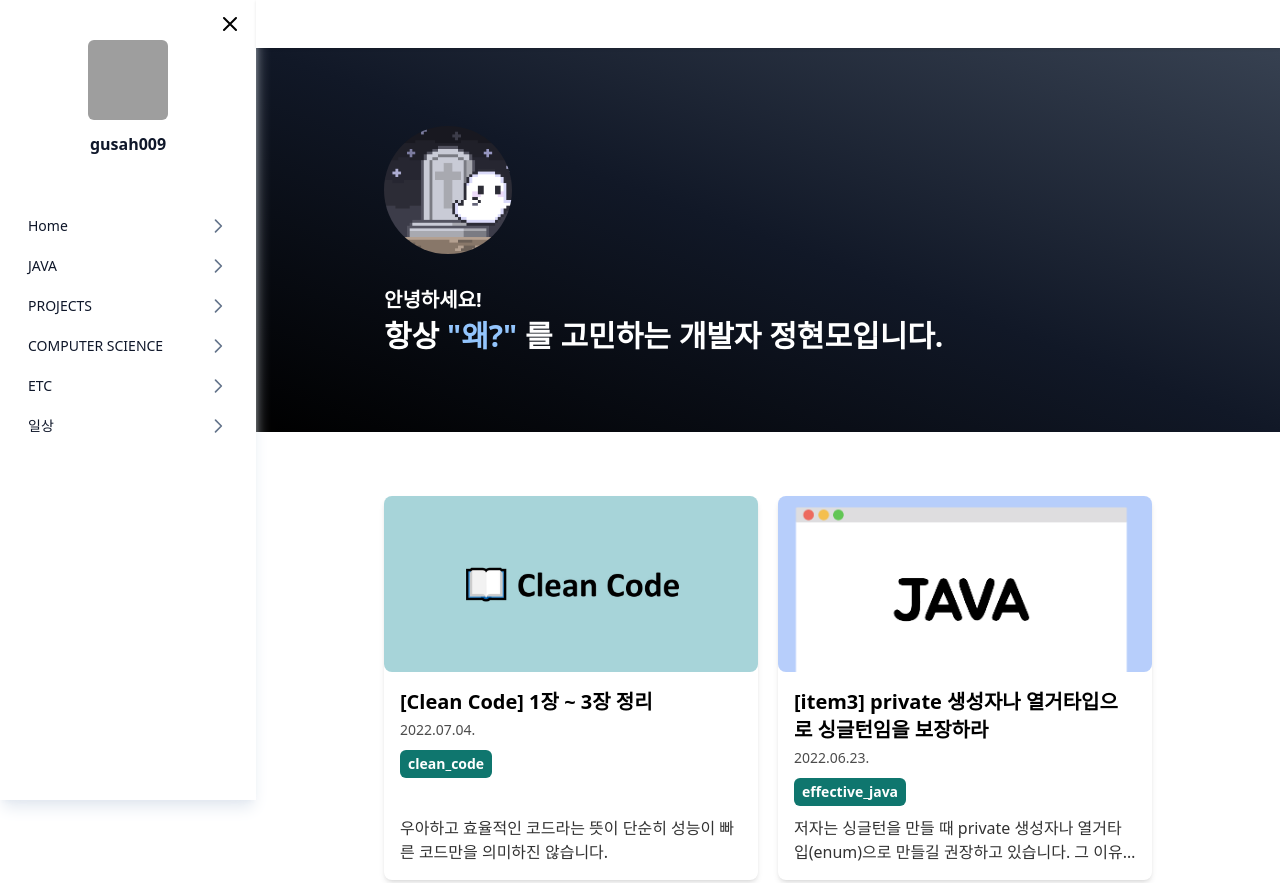
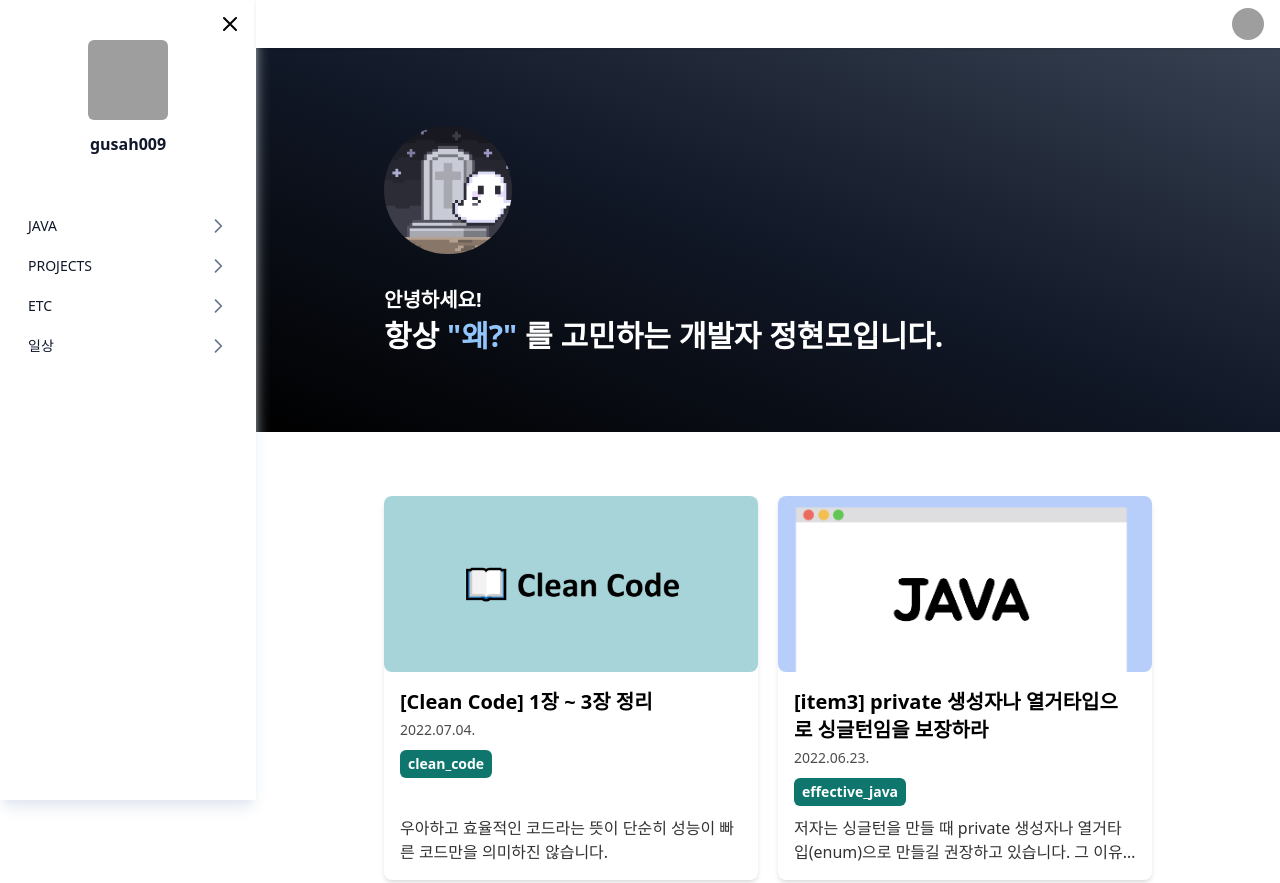
Before and after one commit to publdaze/gatsby-blog-templete, a Gatsby site: page / in a window 1280 px wide. Shown: the top 883 px of the page. Built offline with nearby package versions, Linux system fonts and the light colour scheme; Gatsby itself is replaced by a stand-in of ours; grey boxes are pictures that could not be loaded.

Commit message:
프로필 이미지 클릭 시 home으로 이동
#8

```diff
--- a/src/components/Common/Sidebar.tsx
+++ b/src/components/Common/Sidebar.tsx
@@ -26,7 +26,6 @@ const Sidebar = ({ children }: SidebarProps) => {
   const [sidebarOpen, setSidebarOpen] = useState(false);
   const [sidebarForDeskOpen, setSidebarForDeskOpen] = useState(true);
   const categories = {
-    Home: [],
     JAVA: [
       {
         name: 'Clean Code',
@@ -51,7 +50,6 @@ const Sidebar = ({ children }: SidebarProps) => {
         href: '/?category=keeper_homepage',
       },
     ],
-    'COMPUTER SCIENCE': [],
     ETC: [
       {
         name: 'Git',
@@ -121,11 +119,13 @@ const Sidebar = ({ children }: SidebarProps) => {
                   </div>
                 </Transition.Child>
                 <div className="w-full flex flex-col items-center px-4 mt-10">
+                  <Link to="/">
                     <img
                       className="w-20 h-20 mb-3 rounded-md"
                       src={profileImg}
                       alt="profile"
                     />
+                  </Link>
                   <div className=" text-slate-900 text-md font-bold">
                     gusah009
                   </div>
@@ -205,11 +205,13 @@ const Sidebar = ({ children }: SidebarProps) => {
         {/* Sidebar component, swap this element with another sidebar if you like */}
         <div className="flex flex-col flex-grow bg-white shadow-lg shadow-slate-200 overflow-y-auto">
           <div className="w-full flex flex-col items-center px-4 mt-10 ">
+            <Link to="/">
               <img
                 className="w-20 h-20 mb-3 rounded-md"
                 src={profileImg}
                 alt="profilte"
               />
+            </Link>
             <div className=" text-slate-900 text-md font-bold">gusah009</div>
           </div>
           {/*  SubNav -> */}
@@ -282,6 +284,12 @@ const Sidebar = ({ children }: SidebarProps) => {
             <span className="sr-only">Open sidebar</span>
             <MenuAlt2Icon className="h-6 w-6" aria-hidden="true" />
           </button>
+          <div className="flex-1 px-4 flex justify-between text-black">
+            <div />
+            <Link className="flex items-center" to="/">
+              <img className="h-8 w-8 rounded-full" src={profileImg} alt="" />
+            </Link>
+          </div>
         </div>
 
         <main>
```
Lines whose indentation alone changed are shown as unchanged.
